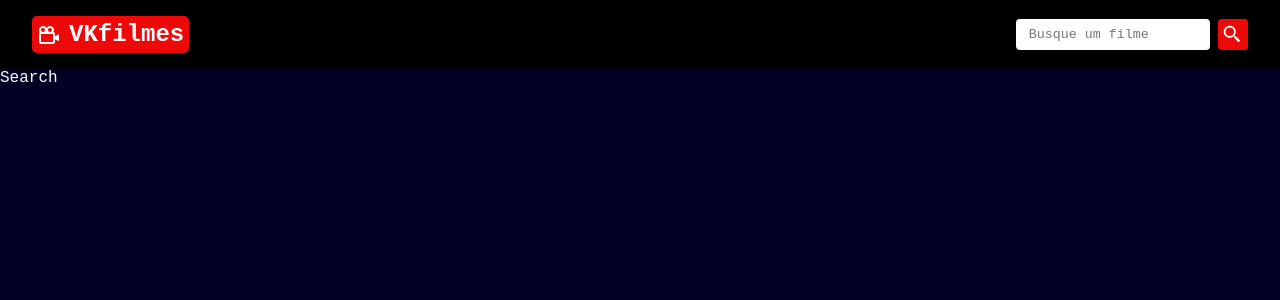
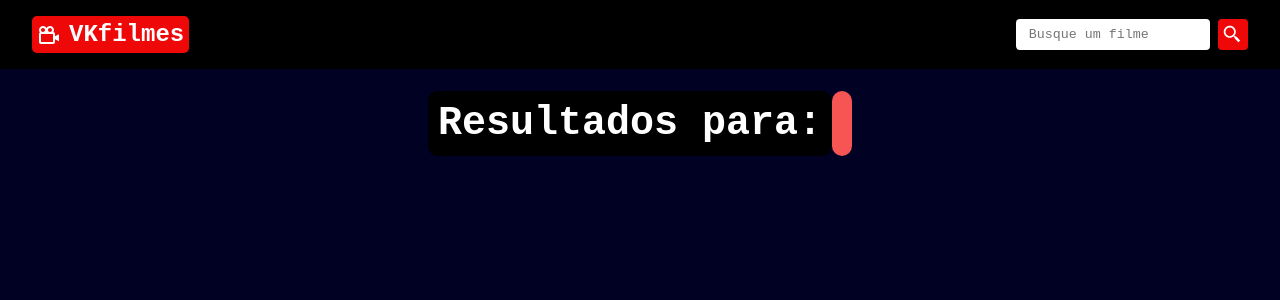
Before and after one commit to vitorkravs/VKfilmes, a React (Vite) app: page /search in a window 1280 px wide. Shown: the top 300 px of the page. Built offline with nearby package versions, Linux system fonts and the light colour scheme.

Commit message:
feat: componente search

```diff
--- a/src/pages/Search/Search.tsx
+++ b/src/pages/Search/Search.tsx
@@ -1,7 +1,55 @@
-import React from "react";
+import React, { useEffect, useState } from "react";
+import { useSearchParams } from "react-router-dom";
+import MovieCard from "../../components/MovieCard/MovieCard";
 
-const Search = () => {
-  return <div>Search</div>;
+import "../Movie/MovieGrid.css";
+
+interface Movie {
+  id: number;
+  title: string;
+  vote_average: number;
+  poster_path: string;
+  // Adicione outros campos conforme necessário
+}
+
+const searchURL: string = import.meta.env.VITE_SEARCH;
+const apiKey: string = import.meta.env.VITE_API_KEY;
+
+const Search: React.FC = () => {
+  const [searchParams] = useSearchParams();
+
+  const [movies, setMovies] = useState<Movie[]>([]);
+  const query: string | null = searchParams.get("q");
+
+  const getSearchedMovies = async (url: string): Promise<void> => {
+    try {
+      const res = await fetch(url);
+      const data: { results: Movie[] } = await res.json();
+      setMovies(data.results);
+    } catch (error) {
+      console.error("Error fetching searched movies:", error);
+    }
+  };
+
+  useEffect(() => {
+    if (query) {
+      const searchWithQueryURL = `${searchURL}?${apiKey}&query=${query}`;
+      getSearchedMovies(searchWithQueryURL);
+    }
+  }, [query]);
+
+  return (
+    <div className="container">
+      <h2 className="title">
+        <span className="title-results">Resultados para:</span>{" "}
+        <span className="query-text">{query}</span>
+      </h2>
+      <div className="movies-container">
+        {movies.length > 0 &&
+          movies.map((movie) => <MovieCard key={movie.id} movie={movie} />)}
+      </div>
+    </div>
+  );
 };
 
 export default Search;
```
